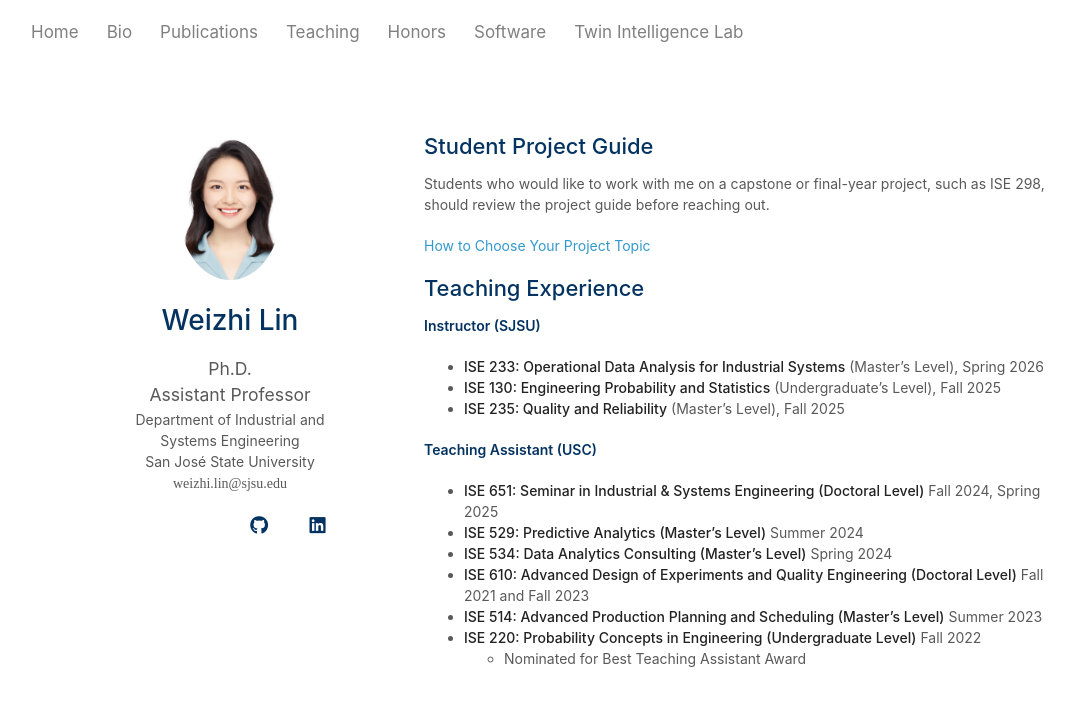
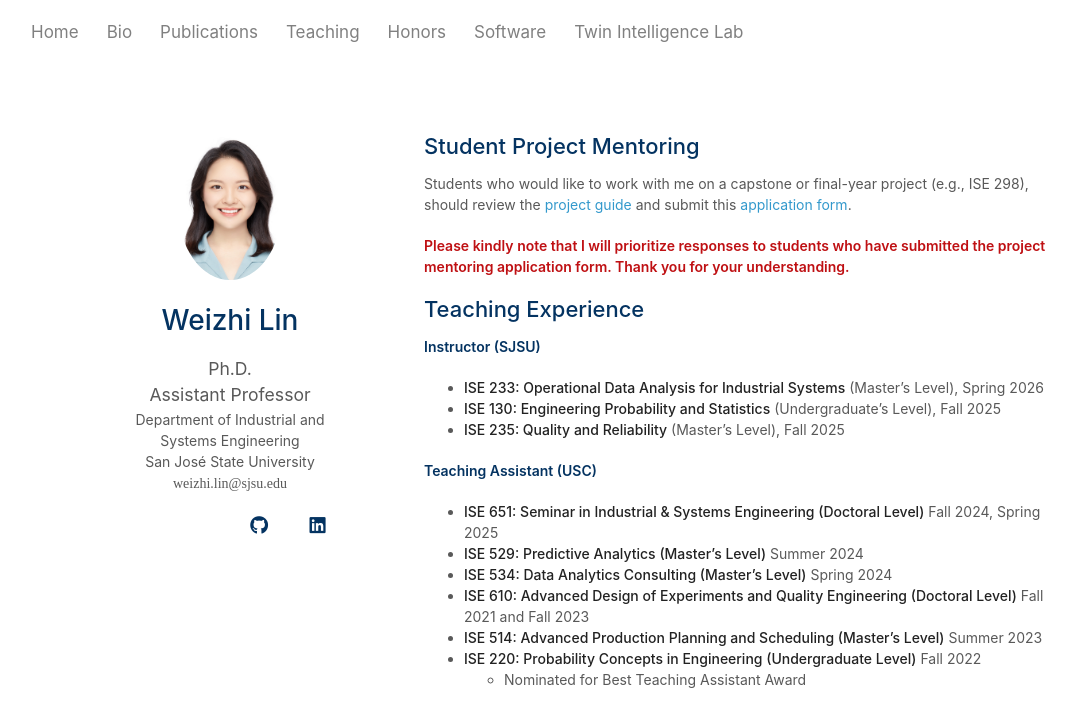
Before and after one commit to weizhi-lin/weizhi-lin.github.io, a Jekyll site: the page built from teaching.md, in a window 1280 px wide. Shown: the top 727 px of the page, without its empty margins (46-1122 px from the left). Built offline with Jekyll 4.4.1, drawn with Linux system fonts in a browser that asks for light colours; a style sheet for code colours, icons or effects is not loaded.

Commit message:
Revise student project guide and add mentoring note
Updated the student project guide to include a mentoring application form and added a note about prioritizing responses.

```diff
--- a/_includes/teaching.md
+++ b/_includes/teaching.md
@@ -2,13 +2,15 @@
 
 <h2>
 
-  Student Project Guide
+  Student Project Mentoring
 
 </h2>
 
-Students who would like to work with me on a capstone or final-year project, such as ISE 298, should review the project guide before reaching out.
+Students who would like to work with me on a capstone or final-year project (e.g., ISE 298), should review the <a href="/how-to-choose-topic/" target="_blank" rel="noopener">project guide</a> and submit this <a href="https://forms.gle/NgY9Cha4MYxyb65b9" target="_blank" rel="noopener">application form</a>.
 
-[How to Choose Your Project Topic](/how-to-choose-topic/)
+<p style="color:#BF1013; font-weight:600;">
+  Please kindly note that I will prioritize responses to students who have submitted the project mentoring application form. Thank you for your understanding.
+</p>
 
 
 <h2>
```
